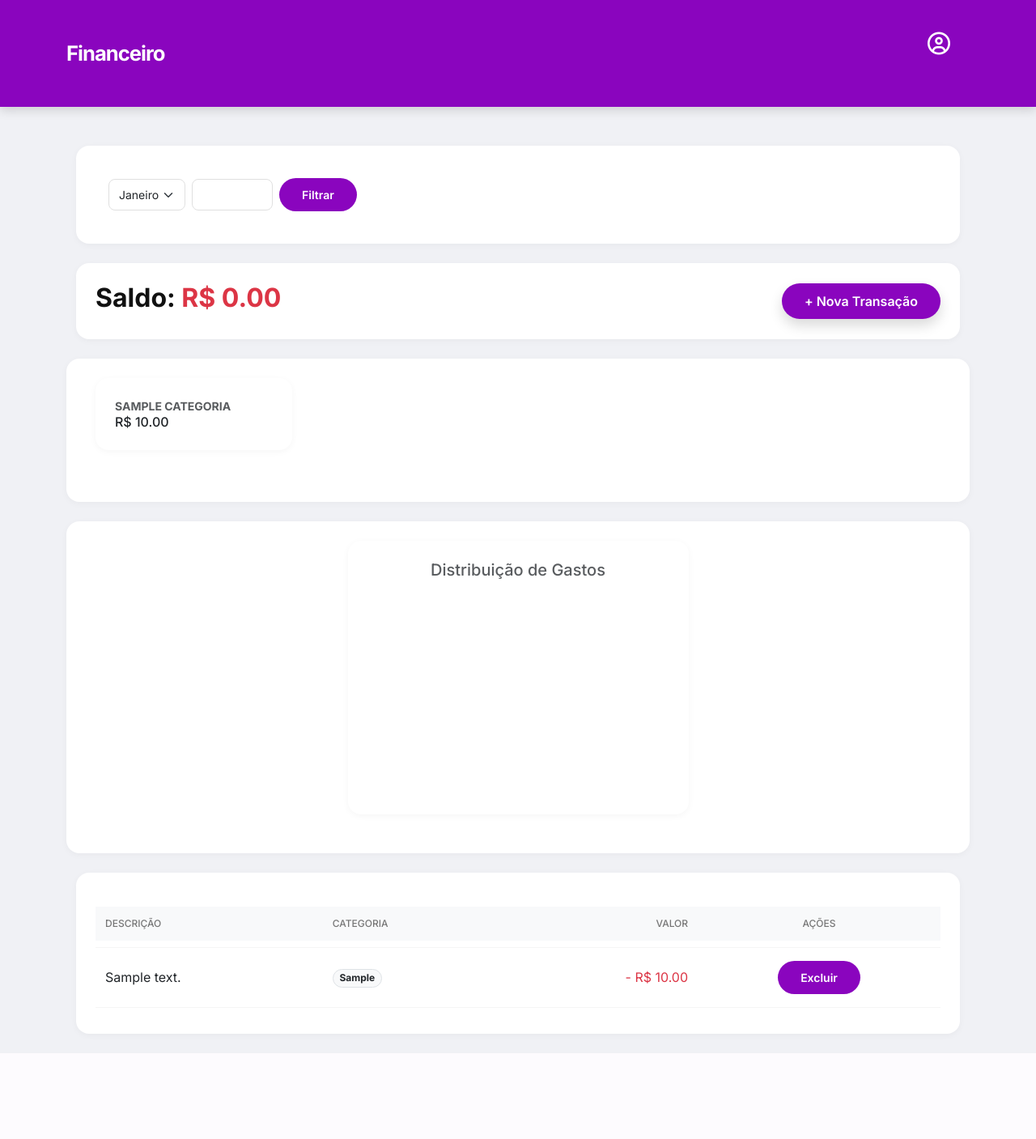
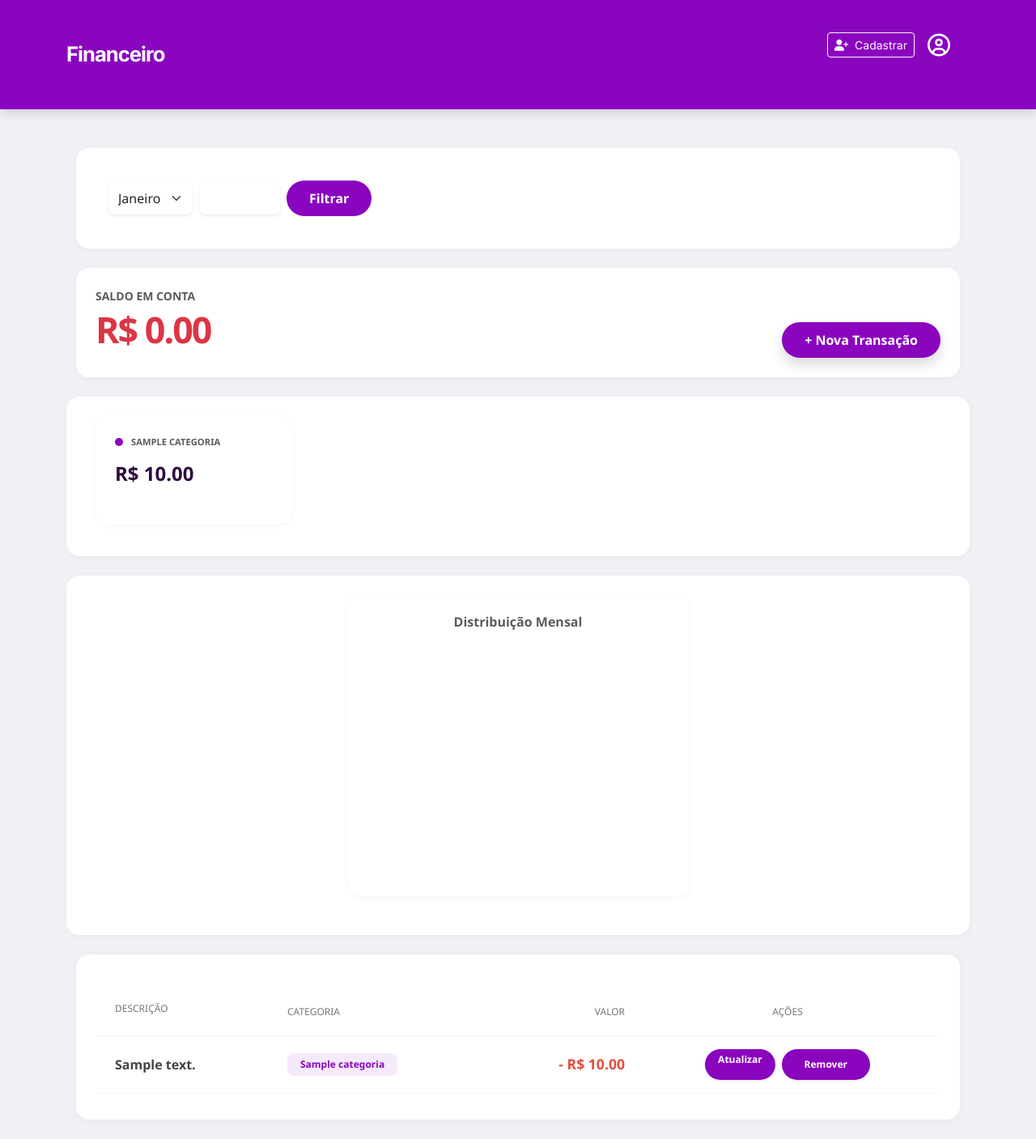
Before and after one commit to Bruhbs-123/Projeto-Sistema-Financeiro, a Flask app: template src/financeiro/templates/transacoes/lista.html in a window 1280 px wide. Shown: the whole page at 81% size. Before the commit the page ends 1301 px from the top, so only its background shows below. Run offline with Flask 3, Linux system fonts and the light colour scheme; tables that the repository leaves empty hold one stand-in row (values such as "Sample post"); the template is opened without the code that fills it: values that come from a table or form of the project are taken from there, most other values are stand-ins (such as "Sample title", 1, 10 or a date in 2020); a map, chart or similar area stays blank.

Commit message:
Ajuste na identidade visual roxa e adição do CRUD de atualização

```diff
--- a/requirements.txt
+++ b/requirements.txt
@@ -0,0 +1,6 @@
+flask
+flask-sqlalchemy
+flask-migrate
+pymysql
+cryptography
+python-dotenv
--- a/src/financeiro/__init__.py
+++ b/src/financeiro/__init__.py
@@ -3,6 +3,8 @@ from flask import Flask
 from dotenv import load_dotenv
 from .extensions import db, migrate
 from .blueprints.transacoes import bp as transacoes_bp
+# 1. Importe o novo blueprint de autenticação que vamos criar
+from .blueprints.auth import bp as auth_bp
 
 load_dotenv()
 
@@ -14,5 +16,9 @@ def create_app():
     db.init_app(app)
     migrate.init_app(app, db)
 
+    # Registro das rotas
     app.register_blueprint(transacoes_bp)
+    # 2. Registre o blueprint de autenticação
+    app.register_blueprint(auth_bp)
+
     return app
--- a/src/financeiro/templates/base.html
+++ b/src/financeiro/templates/base.html
@@ -15,9 +15,13 @@
 
     <nav class="navbar navbar-expand-lg navbar-nu mb-5">
         <div class="container">
-            <a class="navbar-brand" href="/">Financeiro</a>
+            <a class="navbar-brand" href="{{ url_for('transacoes.lista') }}">Financeiro</a>
 
             <div class="d-flex align-items-center">
+                <a href="{{ url_for('auth.cadastro') }}" class="btn btn-sm btn-outline-light me-3">
+                    <i class="fa-solid fa-user-plus me-1"></i> Cadastrar
+                </a>
+
                 <i class="fa-regular fa-circle-user text-white fs-3"></i>
             </div>
         </div>
--- a/src/financeiro/templates/transacoes/lista.html
+++ b/src/financeiro/templates/transacoes/lista.html
@@ -1,12 +1,13 @@
 {% extends 'base.html' %}
 
 {% block content %}
-<div class="container mt-4">
-    <div class="card bg-light border-0 mb-4 shadow-sm">
+<div class="container mt-4" style="font-family: 'Segoe UI', Roboto, sans-serif;">
+
+    <div class="card border-0 mb-4 shadow-sm" style="border-radius: 15px; background-color: #f8f4fb;">
         <div class="card-body">
             <form method="GET" action="{{ url_for('transacoes.lista') }}" class="row g-2 align-items-center">
                 <div class="col-auto">
-                    <select name="mes" class="form-select form-select-sm">
+                    <select name="mes" class="form-select border-0 shadow-sm" style="border-radius: 10px;">
                         {% for m in range(1, 13) %}
                             <option value="{{ m }}" {{ 'selected' if m == mes_atual }}>
                                 {{ ['Janeiro','Fevereiro','Março','Abril','Maio','Junho','Julho','Agosto','Setembro','Outubro','Novembro','Dezembro'][m-1] }}
@@ -15,48 +16,59 @@
                     </select>
                 </div>
                 <div class="col-auto">
-                    <input type="number" name="ano" class="form-control form-control-sm" value="{{ ano_atual }}" style="width: 100px;">
+                    <input type="number" name="ano" class="form-control border-0 shadow-sm" value="{{ ano_atual }}" style="width: 100px; border-radius: 10px;">
                 </div>
                 <div class="col-auto">
-                    <button type="submit" class="btn btn-sm btn-secondary">Filtrar</button>
+                    <button type="submit" class="btn btn-dark px-4" style="border-radius: 10px; background-color: #2D0C3E; border: none;">Filtrar</button>
                 </div>
             </form>
         </div>
     </div>
 
-    <div class="d-flex justify-content-between align-items-center mb-4">
-        <h2 class="fw-bold">Saldo: <span class="{{ 'text-success' if saldo >= 0 else 'text-danger' }}">R$ {{ "%.2f"|format(saldo) }}</span></h2>
-        <a href="{{ url_for('transacoes.nova') }}" class="btn btn-primary shadow">+ Nova Transação</a>
+    <div class="d-flex justify-content-between align-items-end mb-5">
+        <div>
+            <p class="text-muted mb-1 small text-uppercase fw-bold">Saldo em conta</p>
+            <h1 class="fw-bold {{ 'text-success' if saldo >= 0 else 'text-danger' }}" style="font-size: 2.8rem; letter-spacing: -2px;">
+                R$ {{ "%.2f"|format(saldo) }}
+            </h1>
+        </div>
+        <a href="{{ url_for('transacoes.nova') }}" class="btn btn-primary px-4 py-2 shadow"
+           style="border-radius: 12px; background-color: #8A05BE; border: none; font-weight: 600;">
+            + Nova Transação
+        </a>
     </div>
 
     <div class="row mb-4">
-        {% set cores = ['border-primary', 'border-success', 'border-warning', 'border-info', 'border-danger'] %}
+        {% set cores_fixas = {'Alimentação': '#8A05BE', 'Lazer': '#BC58FF', 'Moradia': '#4B0082', 'Saúde': '#E0AAFF', 'Transporte': '#3D0066', 'Outros': '#9D4EDD'} %}
         {% for categoria, total in resumo %}
         <div class="col-md-3 mb-3">
-            <div class="card p-2 shadow-sm border-0 border-start border-4 {{ cores[loop.index0 % cores|length] }}">
-                <small class="text-muted fw-bold">{{ categoria|upper if categoria else 'GERAL' }}</small>
-                <h6 class="mb-0">R$ {{ "%.2f"|format(total|float) }}</h6>
+            <div class="card p-3 shadow-sm border-0 h-100" style="border-radius: 16px;">
+                <div class="d-flex align-items-center mb-3">
+                    <div style="width: 10px; height: 10px; border-radius: 50%; background-color: {{ cores_fixas.get(categoria, '#8A05BE') }}; margin-right: 10px;"></div>
+                    <small class="text-muted fw-bold text-uppercase" style="font-size: 0.7rem;">{{ categoria }}</small>
+                </div>
+                <h4 class="mb-0 fw-bold" style="color: #2D0C3E;">R$ {{ "%.2f"|format(total|float) }}</h4>
             </div>
         </div>
         {% endfor %}
     </div>
 
-    <div class="row mb-5">
-        <div class="col-md-5 mx-auto">
-            <div class="card shadow-sm border-0 p-3">
-                <h5 class="text-center text-muted mb-3">Distribuição de Gastos</h5>
-                <div style="height: 250px; position: relative;">
+    <div class="row mb-5 justify-content-center">
+        <div class="col-md-5">
+            <div class="card shadow-sm border-0 p-4" style="border-radius: 24px;">
+                <h6 class="text-center text-muted fw-bold mb-4">Distribuição Mensal</h6>
+                <div style="height: 280px;">
                     <canvas id="meuGrafico"></canvas>
                 </div>
             </div>
         </div>
     </div>
 
-    <div class="card shadow-sm border-0">
+    <div class="card shadow-sm border-0" style="border-radius: 20px; overflow: hidden;">
         <table class="table table-hover align-middle mb-0">
-            <thead class="table-light">
-                <tr>
-                    <th>Descrição</th>
+            <thead style="background-color: #fcfaff;">
+                <tr class="text-muted small text-uppercase">
+                    <th class="ps-4 py-3">Descrição</th>
                     <th>Categoria</th>
                     <th class="text-end">Valor</th>
                     <th class="text-center">Ações</th>
@@ -65,15 +77,30 @@
             <tbody>
                 {% for t in transacoes %}
                 <tr>
-                    <td>{{ t.descricao }}</td>
-                    <td><span class="badge rounded-pill bg-light text-dark border">{{ t.categoria if t.categoria else 'Geral' }}</span></td>
-                    <td class="text-end {{ 'text-success' if t.tipo == 'receita' else 'text-danger' }}">
+                    <td class="ps-4 fw-bold" style="color: #444;">{{ t.descricao }}</td>
+                    <td>
+                        <span class="badge px-3 py-2"
+                              style="background-color: {{ cores_fixas.get(t.categoria_rel.nome, '#8A05BE') }}15; color: {{ cores_fixas.get(t.categoria_rel.nome, '#8A05BE') }}; font-weight: 700; border-radius: 8px;">
+                            {{ t.categoria_rel.nome if t.categoria_rel else 'Geral' }}
+                        </span>
+                    </td>
+                    <td class="text-end fw-bold" style="font-size: 1.1rem; color: {{ '#2ecc71' if t.tipo == 'receita' else '#e74c3c' }};">
                         {{ '+' if t.tipo == 'receita' else '-' }} R$ {{ "%.2f"|format(t.valor|float) }}
                     </td>
                     <td class="text-center">
-                        <form action="{{ url_for('transacoes.deletar', id=t.id) }}" method="POST" onsubmit="return confirm('Deseja excluir?')">
-                            <button type="submit" class="btn btn-sm btn-outline-danger">Excluir</button>
+                        <div class="d-flex justify-content-center gap-2">
+                            <a href="{{ url_for('transacoes.editar', id=t.id) }}"
+                               class="btn btn-sm px-3 shadow-sm"
+                               style="background-color: #8A05BE; color: white; border-radius: 20px; font-weight: 600; border: none; font-size: 0.75rem;">
+                               Atualizar
+                            </a>
+                            <form action="{{ url_for('transacoes.deletar', id=t.id) }}" method="POST">
+                                <button type="submit" class="btn btn-sm px-3 shadow-sm"
+                                        style="background-color: #8A05BE; color: white; border-radius: 20px; font-weight: 600; border: none; font-size: 0.75rem;">
+                                    Remover
+                                </button>
                             </form>
+                        </div>
                     </td>
                 </tr>
                 {% endfor %}
@@ -85,35 +112,27 @@
 <script src="https://cdn.jsdelivr.net/npm/chart.js"></script>
 <script>
     document.addEventListener('DOMContentLoaded', function() {
-        const canvas = document.getElementById('meuGrafico');
-        if (!canvas) return; // Evita erro se o canvas não existir na página
-
-        const ctx = canvas.getContext('2d');
-
-        // O filtro |tojson já coloca as aspas e colchetes necessários
-        const labels = {{ labels_json|tojson }};
-        const data = {{ valores_json|tojson }};
-
-        if (labels.length > 0) {
+        const ctx = document.getElementById('meuGrafico').getContext('2d');
         new Chart(ctx, {
             type: 'doughnut',
             data: {
-                    labels: labels,
+                labels: {{ labels_json|tojson if labels_json else [] }},
                 datasets: [{
-                        data: data,
-                        backgroundColor: ['#0d6efd', '#198754', '#ffc107', '#0dcaf0', '#dc3545', '#6c757d'],
-                        borderWidth: 2
+                    data: {{ valores_json|tojson if valores_json else [] }},
+                    backgroundColor: {{ cores_json|tojson if cores_json else [] }},
+                    hoverOffset: 15,
+                    borderWidth: 4,
+                    borderColor: '#ffffff'
                 }]
             },
             options: {
                 maintainAspectRatio: false,
-                    cutout: '70%',
+                cutout: '75%',
                 plugins: {
-                        legend: { position: 'bottom' }
+                    legend: { position: 'bottom', labels: { usePointStyle: true, padding: 25, font: { weight: 'bold' } } }
                 }
             }
         });
-        }
     });
 </script>
 {% endblock %}
```
Also changed, not shown: migrations/versions/1df23de41f1c_criando_tabelas_iniciais.py (deleted, +0 -35 lines), migrations/versions/d46a601471d0_criando_todas_as_tabelas.py (added, +66 -0 lines), src/financeiro/blueprints/auth.py (added, +30 -0 lines), src/financeiro/blueprints/transacoes.py (+38 -32 lines), src/financeiro/models.py (+33 -9 lines), src/financeiro/templates/auth/cadastro.html (added, +38 -0 lines), src/financeiro/templates/transacoes/form.html (+9 -10 lines), 2 other files. Lines whose indentation alone changed are shown as unchanged.
